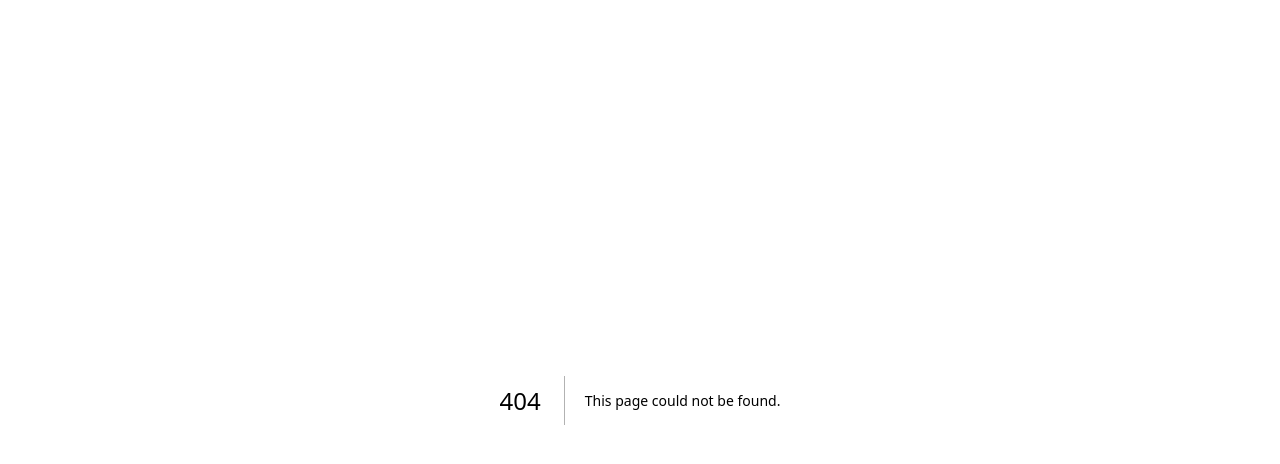
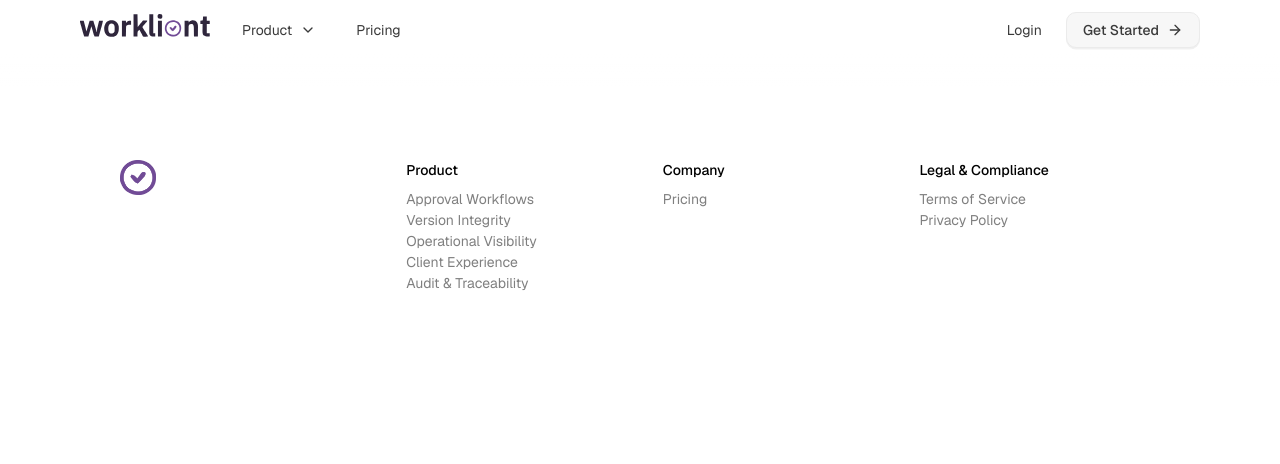
Before and after one commit to pedrolino25/campaign-approval, a Next.js app in the folder client/: page /pricing in a window 1280 px wide. Before the commit this address had no page. Shown: the top 464 px of the page. Built offline with nearby package versions, Linux system fonts and the light colour scheme.

Commit message:
reorganization

```diff
--- /dev/null
+++ b/client/src/app/(landing-pages)/pricing/page.tsx
@@ -0,0 +1,37 @@
+import { Navbar } from "@/components/landing-pages/navbar/navbar";
+import { Container } from "@/components/ui/container";
+import FooterSection from "@/components/landing-pages/sections/footer";
+import { Metadata } from "next";
+
+export const metadata: Metadata = {
+  title: "Pricing",
+  description:
+    "Pricing for the Worklient platform.",
+  keywords: [
+    "pricing",
+    "subscription",
+    "subscription pricing",
+  ],
+  openGraph: {
+    title: "Pricing",
+    description:
+      "Pricing for the Worklient platform.",
+    url: "https://worklient.com/pricing",
+    siteName: "Worklient",
+    type: "website",
+  },
+  alternates: {
+    canonical: "/pricing",
+  },
+};
+
+export default function Pricing() {
+  return (
+    <>
+      <Navbar />
+      <Container className="sm:px-5 md:px-10 py-10 flex flex-col gap-10">
+      </Container>
+      <FooterSection/>
+    </>
+  )
+}
```
Also changed, not shown: client/src/app/(landing-pages)/approval-workflows/page.tsx (renamed from client/src/app/approval-workflows/page.tsx), client/src/app/(landing-pages)/audit-traceability/page.tsx (renamed from client/src/app/audit-traceability/page.tsx), client/src/app/(landing-pages)/client-experience/page.tsx (renamed from client/src/app/client-experience/page.tsx), client/src/app/(landing-pages)/legal/privacy-policy/page.tsx (renamed from client/src/app/legal/privacy-policy/page.tsx), client/src/app/(landing-pages)/legal/terms-of-service/page.tsx (renamed from client/src/app/legal/terms-of-service/page.tsx), client/src/app/(landing-pages)/operational-visibility/page.tsx (renamed from client/src/app/operational-visibility/page.tsx), client/src/app/(landing-pages)/version-integrity/page.tsx (renamed from client/src/app/version-integrity/page.tsx).
